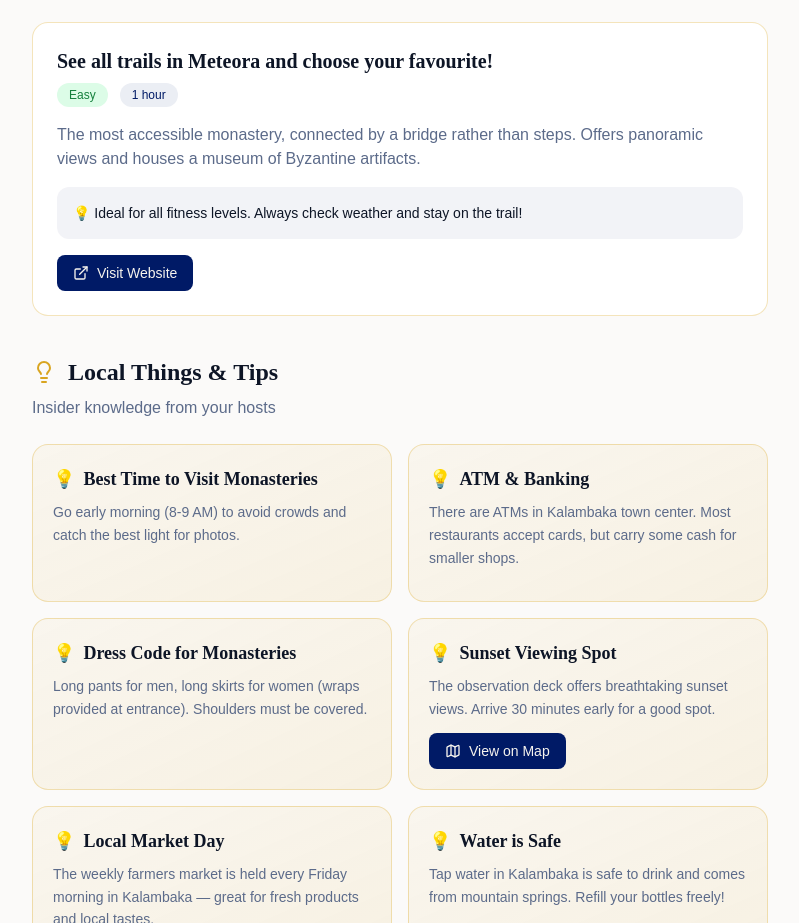
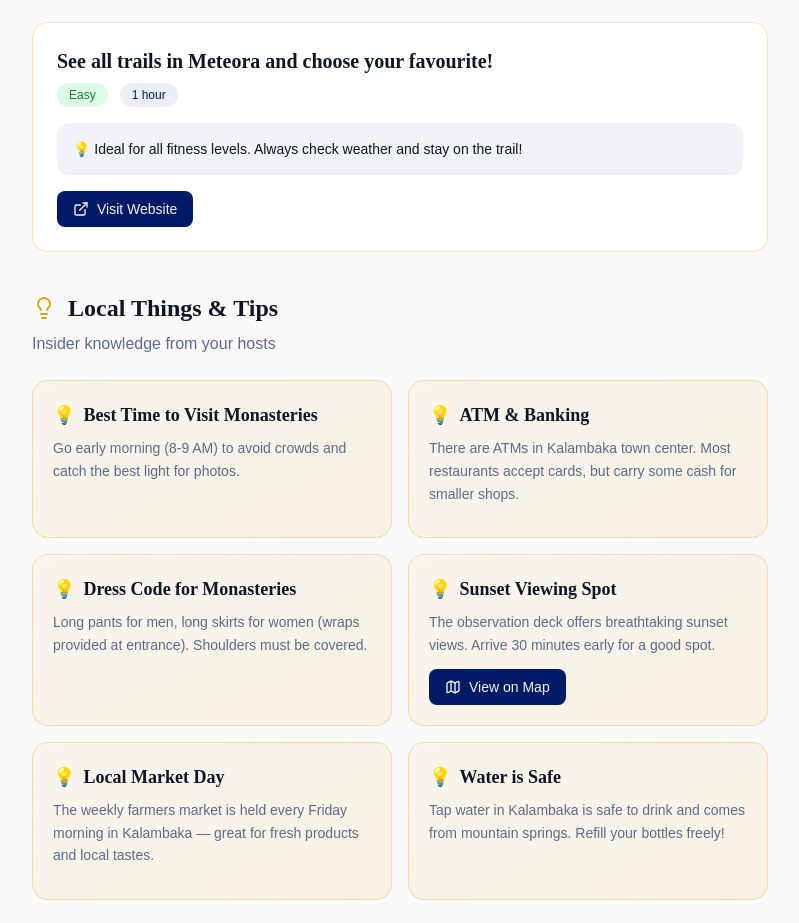
Before and after one commit to TKAPSIOH/rockandstone-31af87f0, a React (Vite) app: page /apartment/1 in a window 1280 px wide. Shown: the part 5262-6185 px from the top of the page, without its empty margins (240-1039 px from the left). Built offline with nearby package versions, Linux system fonts and the light colour scheme; the HTML template or start-up script is replaced by a standard one.

Commit message:
Changes
Co-authored-by: TKAPSIOH <263657133+TKAPSIOH@users.noreply.github.com>

```diff
--- a/src/i18n/translations.ts
+++ b/src/i18n/translations.ts
@@ -119,7 +119,7 @@ export const translations = {
           distance: "1.8 km",
           difficulty: "Easy",
           duration: "1 hour",
-          description: "The most accessible monastery, connected by a bridge rather than steps. Offers panoramic views and houses a museum of Byzantine artifacts.",
+          description: "",
           tips: "Ideal for all fitness levels. Always check weather and stay on the trail!",
           link: "https://meteoratrails.com/destination/meteora/",
         },
@@ -403,7 +403,7 @@ export const translations = {
           distance: "1,8 χλμ",
           difficulty: "Εύκολη",
           duration: "1 ώρα",
-          description: "Η πιο προσβάσιμη μονή, συνδεδεμένη με γέφυρα αντί για σκαλοπάτια. Προσφέρει πανοραμική θέα και φιλοξενεί μουσείο βυζαντινών αντικειμένων.",
+          description: "",
           tips: "Ιδανικό για όλα τα επίπεδα φυσικής κατάστασης. Πάντα ελέγχετε τον καιρό και μείνετε στο μονοπάτι!",
           link: "https://meteoratrails.com/destination/meteora/",
         },
```
